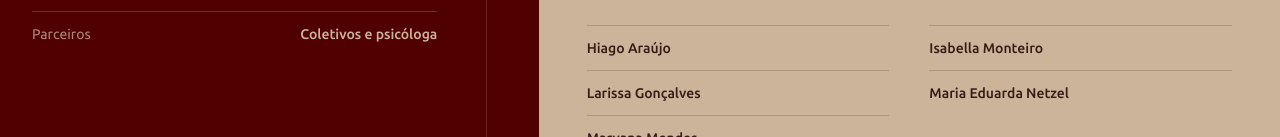
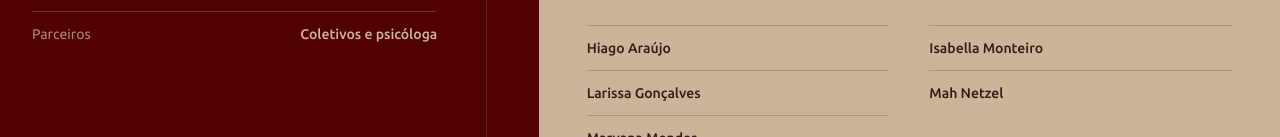
Before and after one commit to luis-ota/afroretratos, a Next.js app in the folder afroretratos/: page / in a window 1280 px wide. Shown: the part 663-800 px from the top of the page. Built offline with nearby package versions, Linux system fonts and the light colour scheme; no server answers; the database is empty.

Commit message:
fix: equipe usa Mah Netzel no quem somos e rodape

```diff
--- a/afroretratos/components/home/Hero.tsx
+++ b/afroretratos/components/home/Hero.tsx
@@ -6,7 +6,7 @@ const TEAM = [
   "Hiago Araújo",
   "Isabella Monteiro",
   "Larissa Gonçalves",
-  "Maria Eduarda Netzel",
+  "Mah Netzel",
   "Maryana Mendes",
 ];
 
--- a/afroretratos/components/layout/Footer.tsx
+++ b/afroretratos/components/layout/Footer.tsx
@@ -57,8 +57,8 @@ export function Footer() {
           <p className="max-w-[60ch] leading-relaxed sm:text-right">
             Projeto IV: Production Design · PUCPR
             <br />
-            Equipe: Hiago Araújo, Isabella Monteiro, Larissa Gonçalves, Maria
-            Eduarda Netzel e Maryana Mendes.
+            Equipe: Hiago Araújo, Isabella Monteiro, Larissa Gonçalves, Mah
+            Netzel e Maryana Mendes.
           </p>
         </div>
       </div>
```
